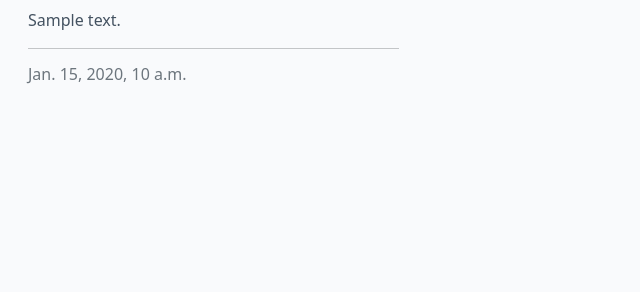
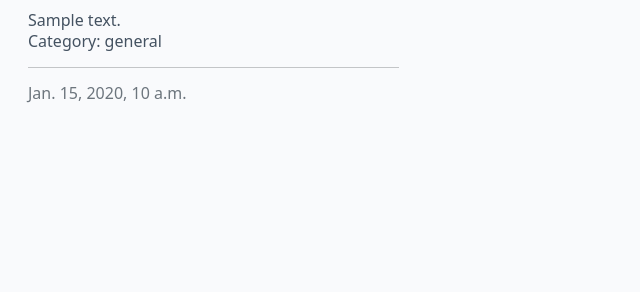
Before and after one commit to 85rhrl/PP4, a Django app: page / in a window 1280 px wide. Shown: the part 212-504 px from the top of the page, without its empty margins (0-640 px from the left). Run offline with Django 5.2, Linux system fonts and the light colour scheme; tables that the repository leaves empty hold one stand-in row (values such as "Sample post"); some libraries are stand-ins or nearby versions.

Commit message:
Add category to index.html so that it appears above the created_on date

```diff
--- a/blog/templates/blog/index.html
+++ b/blog/templates/blog/index.html
@@ -28,6 +28,7 @@
                             <a href="{% url 'post_detail' post.slug %}" class="post-link">
                                 <h2 class="card-title">{{ post.title }}</h2>
                                 <p class="card-text">{{ post.excerpt }}</p>
+                                <p class="card-text text-muted h6">Category: {{ post.category}}
                             </a>
 
                             <hr />
```
